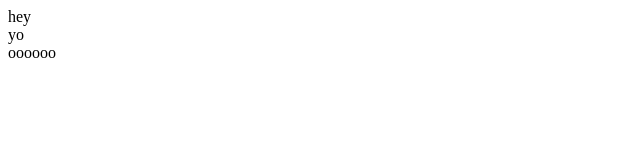
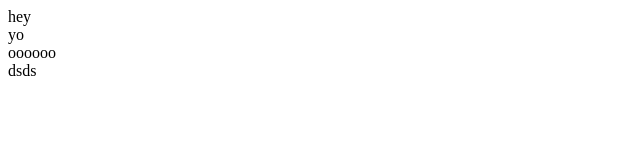
Before and after one commit to ya3ya6/play1, a plain HTML site: page index.html in a window 1280 px wide. Shown: the full height of the page, 0-640 px from the left. Drawn offline with Linux system fonts and the light colour scheme.

Commit message:
changed 4

```diff
--- a/index.html
+++ b/index.html
@@ -9,6 +9,7 @@
       <div>hey</div>
       <div>yo</div>
       <div>oooooo</div>
+      <div>dsds</div>
     </div>
   </body>
 </html>
```
